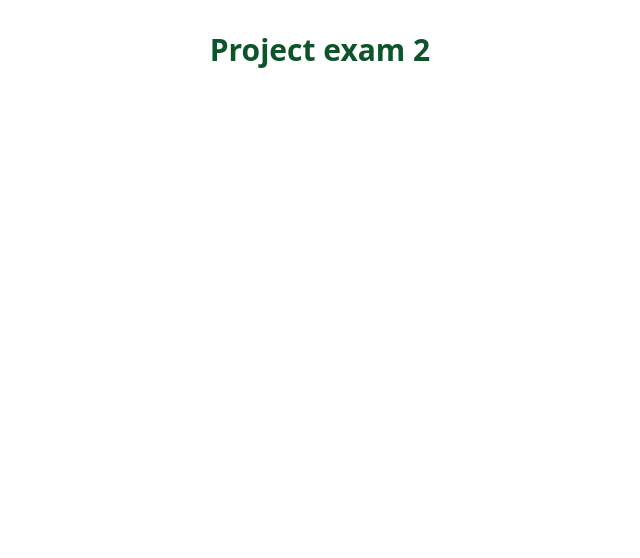
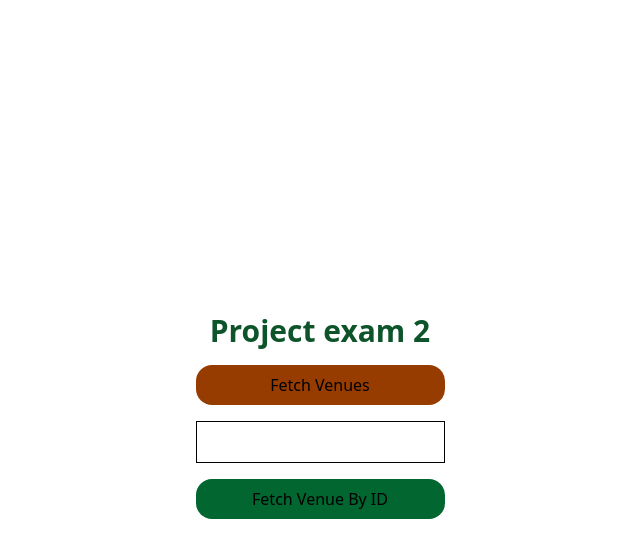
Before and after one commit to Off-Grid-Dev/project_exam2, a React (Vite) app: page / in a window 1280 px wide. Shown: the top 558 px of the page, without its empty margins (320-960 px from the left). Built offline with nearby package versions, Linux system fonts and the light colour scheme.

Commit message:
getVenue and GetVenueByID api calls set up with test on home page with buttons and input for id

```diff
--- a/src/App.tsx
+++ b/src/App.tsx
@@ -1,8 +1,39 @@
+import { useState, type ChangeEvent } from 'react';
+import { getData } from './api/api.ts';
+
 function App() {
+  const [venueID, setVenueID] = useState<string | undefined>(undefined);
+
+  function handleIDUpdate(e: ChangeEvent<HTMLInputElement>) {
+    setVenueID(e.target.value.trim());
+  }
+
   return (
-    <h1 className='mt-8 text-center text-3xl font-semibold text-green-900'>
-      Project exam 2
-    </h1>
+    <div className='grid min-h-screen place-content-center gap-4'>
+      <h1 className='mt-8 text-center text-3xl font-semibold text-green-900'>
+        Project exam 2
+      </h1>
+      <button
+        className='cursor-pointer rounded-2xl bg-amber-800 px-3 py-2 hover:bg-amber-700'
+        onClick={() => getData('get venues')}
+      >
+        Fetch Venues
+      </button>
+      <input
+        type='text'
+        name='venueID'
+        id='venueID'
+        value={venueID}
+        onChange={handleIDUpdate}
+        className='border border-black p-2'
+      />
+      <button
+        className='cursor-pointer rounded-2xl bg-green-800 px-3 py-2 hover:bg-green-700'
+        onClick={() => getData('venue by id', { id: venueID })}
+      >
+        Fetch Venue By ID
+      </button>
+    </div>
   );
 }
 
--- a/src/api/api.ts
+++ b/src/api/api.ts
@@ -1,4 +1,36 @@
-// const API_BASE = import.meta.env.VITE_API_BASE;
+import { getVenues } from './venues/getVenues';
+import { getVenueByID } from './venues/getVenueByID';
+const API_BASE = import.meta.env.VITE_API_BASE;
+export const API_VENUES = `${API_BASE}venues`;
 // const API_PROFILES = `${API_BASE}/profiles/`;
-// const API_VENUES = `${API_BASE}/venues/`;
 // const API_BOOKINGS = `${API_BASE}/bookings/`;
+
+type FetchParams = {
+  options?: RequestInit;
+  sort?: string;
+  sortOrder?: string;
+  limit?: number;
+  offset?: number;
+  _owner?: boolean;
+  _bookings?: boolean;
+  id?: string;
+  query?: string;
+};
+
+const getData = (fn: string, params?: FetchParams) => {
+  console.log(`Function called: ${fn}`);
+  switch (fn) {
+    case 'get venues': {
+      const { sort, sortOrder, limit, offset } = params || {};
+      return getVenues(sort, sortOrder, limit, offset).then((res) =>
+        console.log(res),
+      );
+    }
+    case 'venue by id': {
+      const { id } = params || {};
+      return getVenueByID(id).then((res) => console.log(res));
+    }
+  }
+};
+
+export { getData };
--- /dev/null
+++ b/src/api/venues/getVenueByID.ts
@@ -0,0 +1,22 @@
+import type { VenuesResponse } from '../../types/api/responses';
+import { API_VENUES } from '../api';
+import type { ApiError } from '../../types/api/responses';
+
+export const getVenueByID = async (id?: string): Promise<VenuesResponse> => {
+  const response = await fetch(`${API_VENUES}/${id}`, {
+    headers: {
+      'Content-Type': 'application/json',
+    },
+  });
+
+  if (!response.ok) {
+    const errorBody: ApiError = await response.json();
+    const message =
+      errorBody.errors.map((e) => e.message).join(', ') || response.statusText;
+    throw new Error(
+      `Could not get venue by ID: ${response.status} - ${message}`,
+    );
+  }
+
+  return response.json();
+};
--- /dev/null
+++ b/src/api/venues/getVenues.ts
@@ -0,0 +1,28 @@
+import type { VenuesResponse } from '../../types/api/responses';
+import { API_VENUES } from '../api';
+import type { ApiError } from '../../types/api/responses';
+
+export const getVenues = async (
+  sort = '',
+  sortOrder = 'desc',
+  limit = 20,
+  page = 0,
+): Promise<VenuesResponse> => {
+  const response = await fetch(
+    `${API_VENUES}?${sort !== '' ? 'sort=' + sort : ''}&sortOrder=${sortOrder}&limit=${limit}&offset=${page}`,
+    {
+      headers: {
+        'Content-Type': 'application/json',
+      },
+    },
+  );
+
+  if (!response.ok) {
+    const errorBody: ApiError = await response.json();
+    const message =
+      errorBody.errors.map((e) => e.message).join(', ') || response.statusText;
+    throw new Error(`Could not get venues: ${response.status} - ${message}`);
+  }
+
+  return response.json();
+};
```
